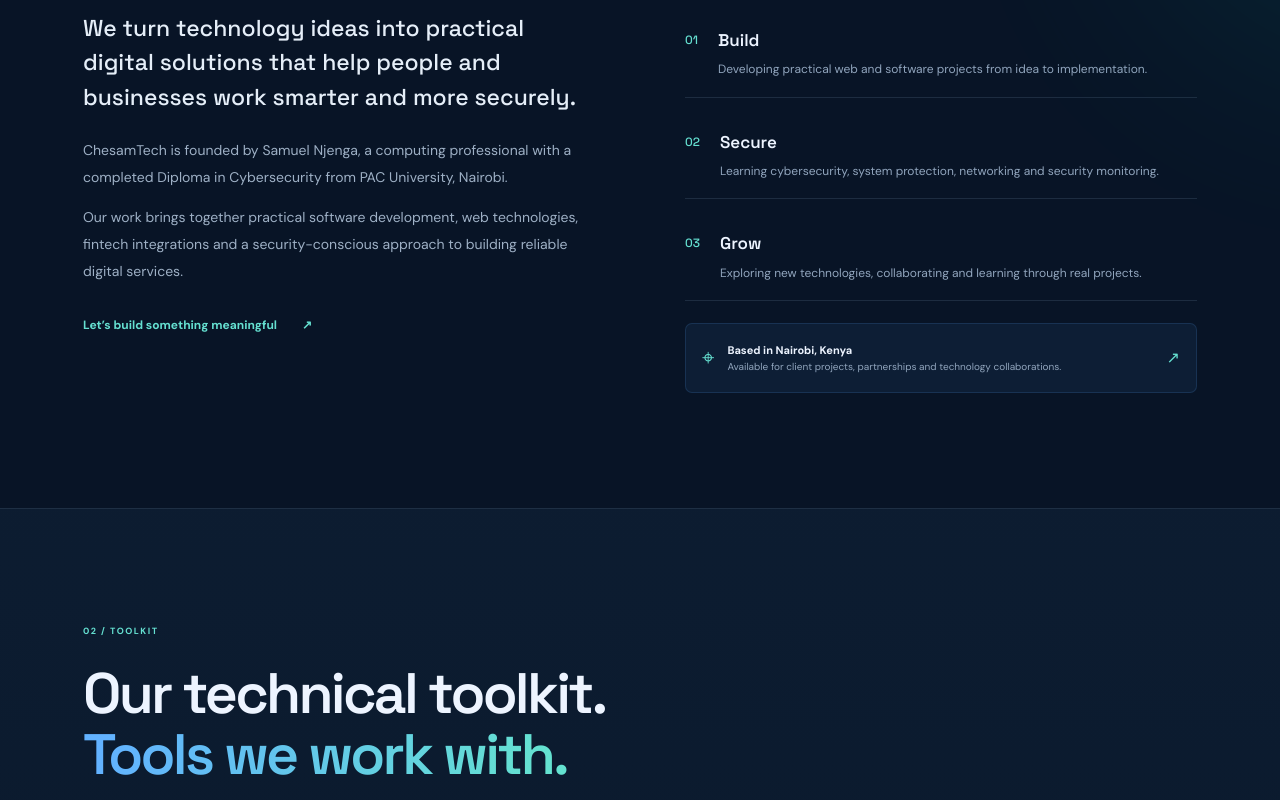
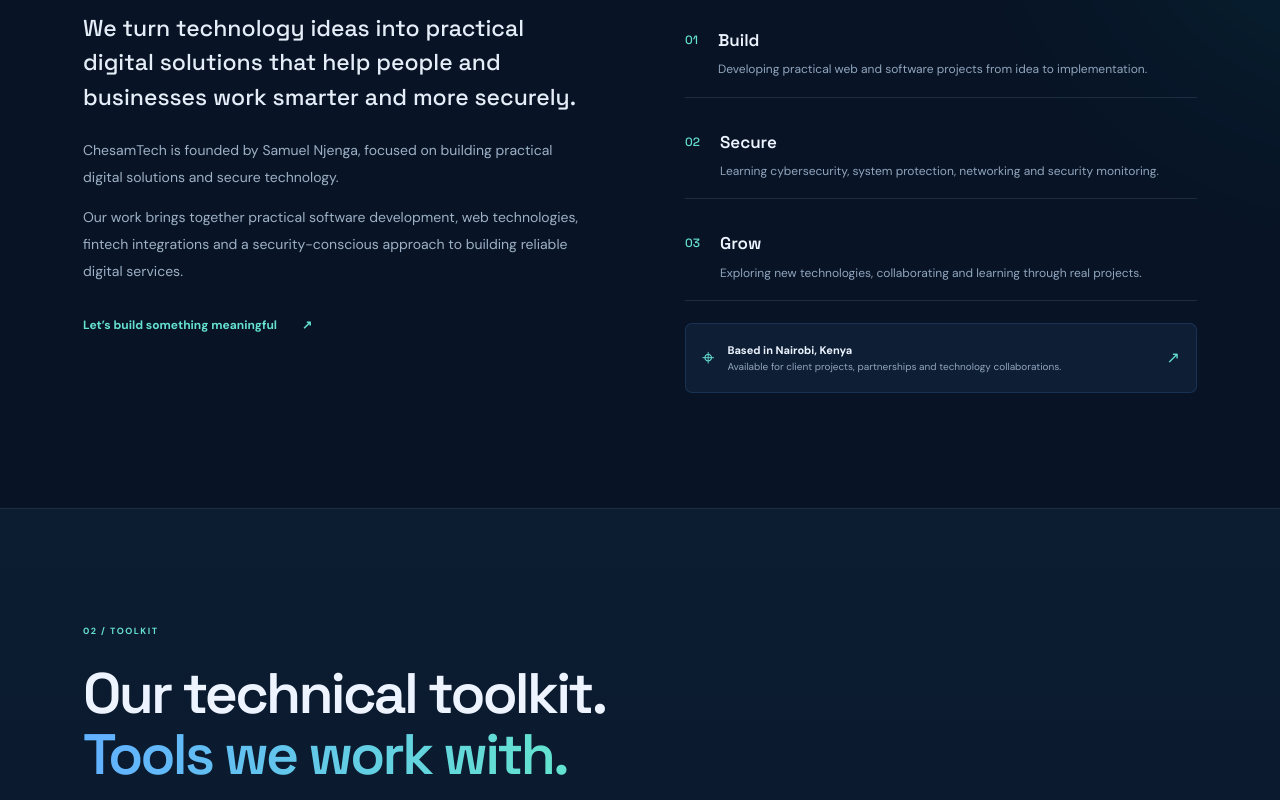
Before and after one commit to chesamtech/chesamtech.github.io, a plain HTML site: page index.html in a window 1280 px wide. Shown: the part 1220-2020 px from the top of the page. Drawn offline with Linux system fonts and the light colour scheme.

Commit message:
Remove education details from portfolio

```diff
--- a/index.html
+++ b/index.html
@@ -65,7 +65,7 @@
     <section class="section-wrap section-block" id="about">
       <div class="section-heading"><p class="section-index">01 / ABOUT CHESAMTECH</p><h2>Technology is our<br><span class="gradient-text">tool for impact.</span></h2></div>
       <div class="about-grid">
-        <div class="about-lead"><p class="large-copy">We turn technology ideas into practical digital solutions that help people and businesses work smarter and more securely.</p><p>ChesamTech is founded by Samuel Njenga, a computing professional with a completed Diploma in Cybersecurity from PAC University, Nairobi.</p><p>Our work brings together practical software development, web technologies, fintech integrations and a security-conscious approach to building reliable digital services.</p><a class="text-link" href="#contact">Let’s build something meaningful <span>↗</span></a></div>
+        <div class="about-lead"><p class="large-copy">We turn technology ideas into practical digital solutions that help people and businesses work smarter and more securely.</p><p>ChesamTech is founded by Samuel Njenga, focused on building practical digital solutions and secure technology.</p><p>Our work brings together practical software development, web technologies, fintech integrations and a security-conscious approach to building reliable digital services.</p><a class="text-link" href="#contact">Let’s build something meaningful <span>↗</span></a></div>
         <div class="about-facts">
           <div class="fact-card"><span class="fact-number">01</span><div><b>Build</b><p>Developing practical web and software projects from idea to implementation.</p></div></div>
           <div class="fact-card"><span class="fact-number">02</span><div><b>Secure</b><p>Learning cybersecurity, system protection, networking and security monitoring.</p></div></div>
@@ -185,7 +185,7 @@
     <section class="journey-section" id="journey"><div class="section-wrap section-block journey-grid">
       <div><p class="section-index">04 / OUR FOUNDATION</p><h2>Learning by<br><span class="gradient-text">doing.</span></h2><p class="journey-intro">ChesamTech is built on technical training, hands-on experimentation and a commitment to creating useful, secure technology.</p></div>
       <div class="timeline">
-        <div class="timeline-item"><span class="timeline-dot"></span><small>EDUCATION · COMPLETED</small><h3>Diploma in Cybersecurity</h3><p>PAC University · Nairobi, Kenya</p><span class="timeline-detail">Completed diploma-level training in cybersecurity, computing, systems and practical technical skills.</span></div>
+
         <div class="timeline-item"><span class="timeline-dot"></span><small>FOUNDER-LED PROJECTS</small><h3>Technology solutions & product development</h3><p>Web development · Fintech · System design</p><span class="timeline-detail">Building and improving real-world project ideas using APIs, backend development and cloud databases.</span></div>
         <div class="timeline-item"><span class="timeline-dot"></span><small>INNOVATION & DEVELOPMENT</small><h3>Exploring what’s next</h3><p>Linux · Networking · Security monitoring</p><span class="timeline-detail">Practising technical skills and exploring opportunities to collaborate and contribute.</span></div>
       </div>
```
